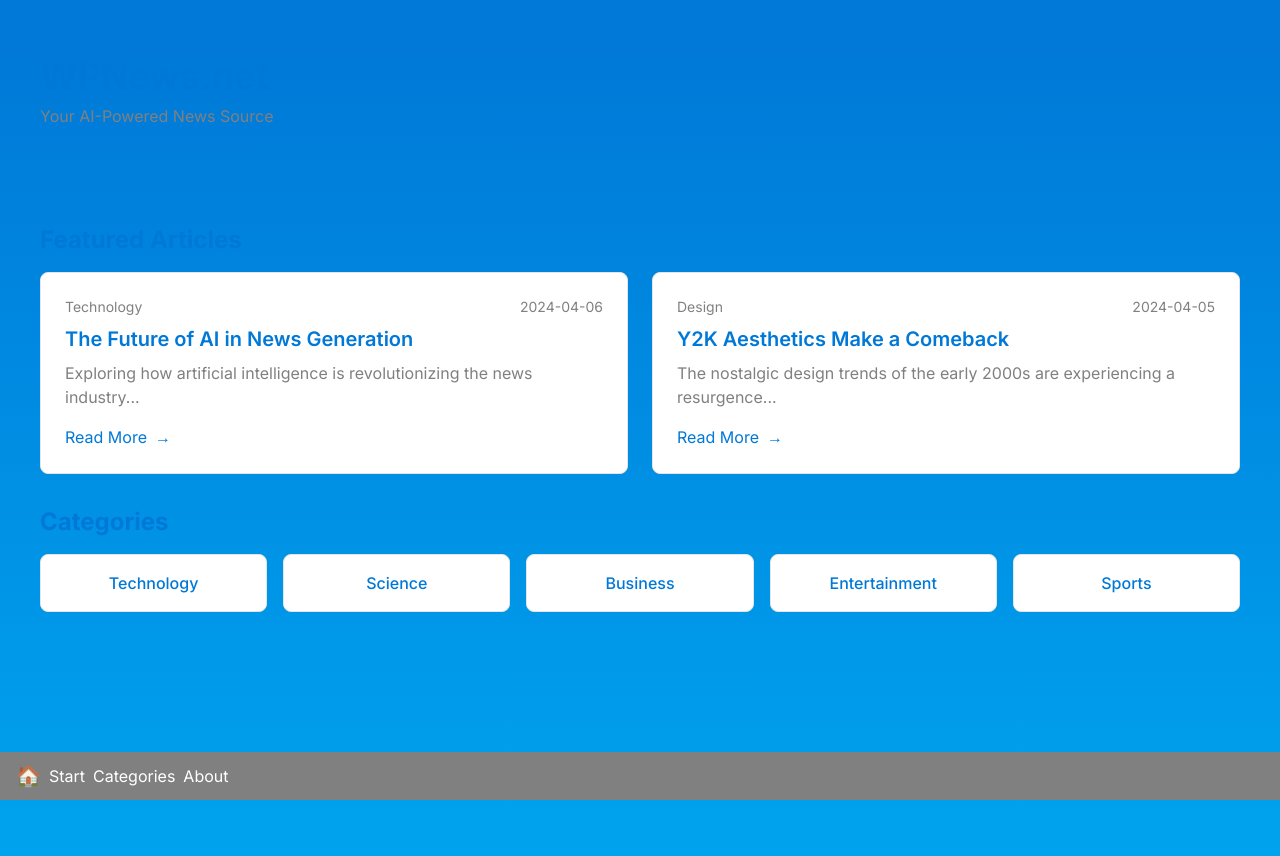
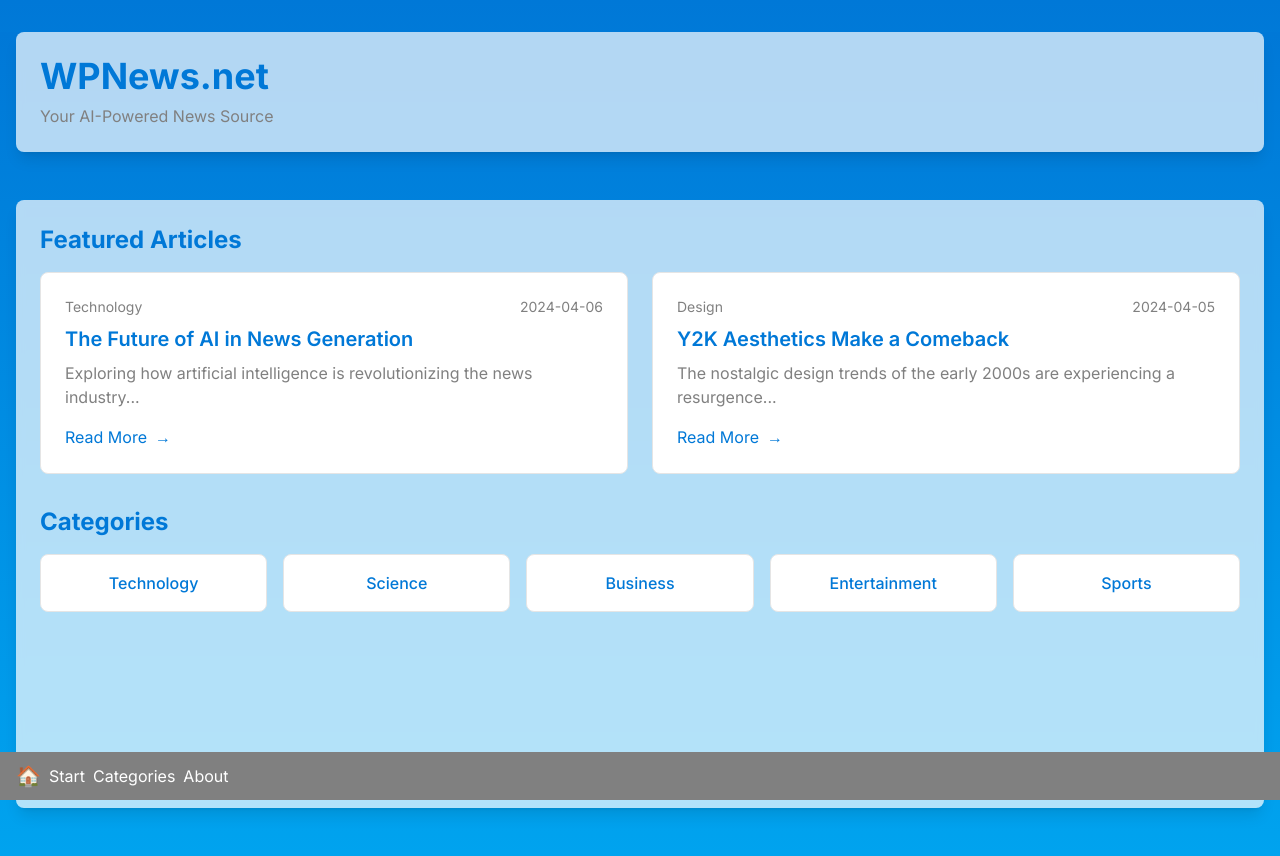
Before and after one commit to goosnav/wpnews, a Next.js app: page / in a window 1280 px wide. Shown: the top 856 px of the page. Built offline with nearby package versions, Linux system fonts and the light colour scheme.

Commit message:
Fix glass panel classes in components

```diff
--- a/src/components/layout/MainLayout.tsx
+++ b/src/components/layout/MainLayout.tsx
@@ -28,14 +28,14 @@ export default function MainLayout({ children }: MainLayoutProps) {
       <main className="container mx-auto px-4 pb-16">
         {/* Glass Panel Header */}
         <header className="mt-8 mb-12">
-          <div className="bg-glass backdrop-blur-glass rounded-lg p-6 shadow-glass">
+          <div className="glass-panel p-6">
             <h1 className="text-4xl font-bold text-xp-blue mb-2">WPNews.net</h1>
             <p className="text-xp-darker-gray">Your AI-Powered News Source</p>
           </div>
         </header>
 
         {/* Content Area */}
-        <div className="bg-glass backdrop-blur-glass rounded-lg p-6 shadow-glass min-h-[calc(100vh-12rem)]">
+        <div className="glass-panel p-6 min-h-[calc(100vh-12rem)]">
           {children}
         </div>
       </main>
--- a/src/components/newsletter/NewsletterSignup.tsx
+++ b/src/components/newsletter/NewsletterSignup.tsx
@@ -36,7 +36,7 @@ export function NewsletterSignup() {
   }
 
   return (
-    <div className="bg-glass backdrop-blur-glass rounded-lg p-6 shadow-glass">
+    <div className="glass-panel p-6">
       <h3 className="text-xl font-semibold text-xp-blue mb-4">
         Subscribe to Our Newsletter
       </h3>
```
